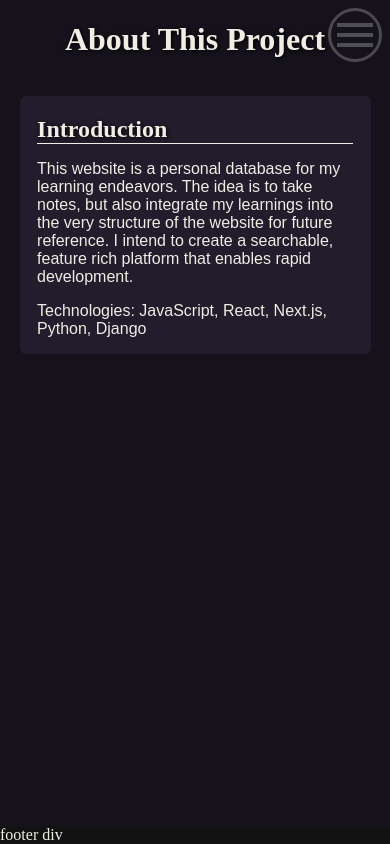
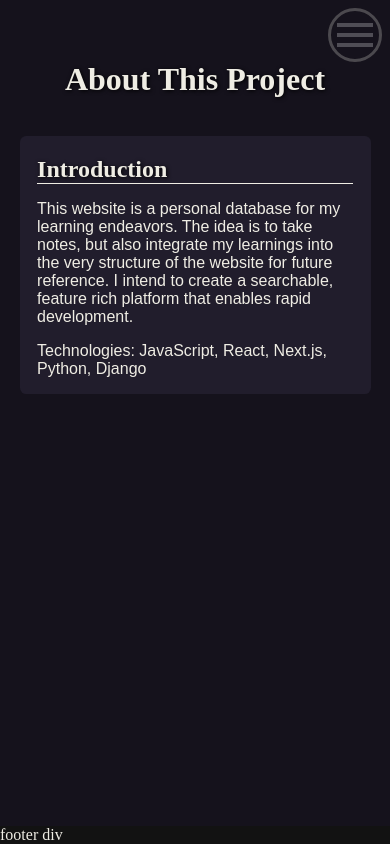
Before and after one commit to Justin-Acosta/portfolio-client, a Next.js app: page / in a window 390 px wide. Built offline with nearby package versions, Linux system fonts and the light colour scheme.

Commit message:
minor styling change to mobile. added padding on top of main container so that the nav button doesnt overlap with the page title

```diff
--- a/app/globals.css
+++ b/app/globals.css
@@ -82,6 +82,6 @@ pre {
 
 @media (max-aspect-ratio: 4/4) {
   main {
-    padding-top:0;
+    padding-top:2.5rem;
   }
 }
```
